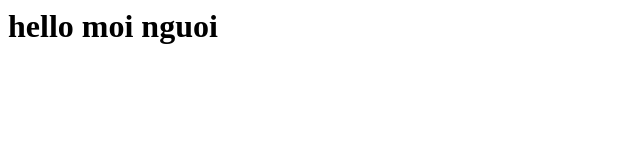
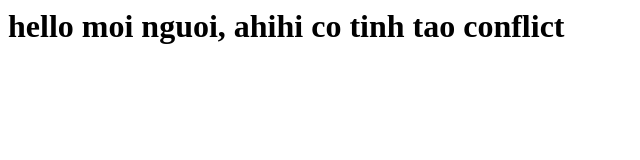
Before and after one commit to benbinh04100/Git-demo, a plain HTML site: page index.html in a window 1280 px wide. Shown: the whole page, without its empty margins (0-640 px from the left). Drawn offline with Linux system fonts and the light colour scheme.

Commit message:
Update index.html

```diff
--- a/index.html
+++ b/index.html
@@ -1 +1 @@
-<h1>hello moi nguoi</h1>
+<h1>hello moi nguoi, ahihi co tinh tao conflict</h1>
```
